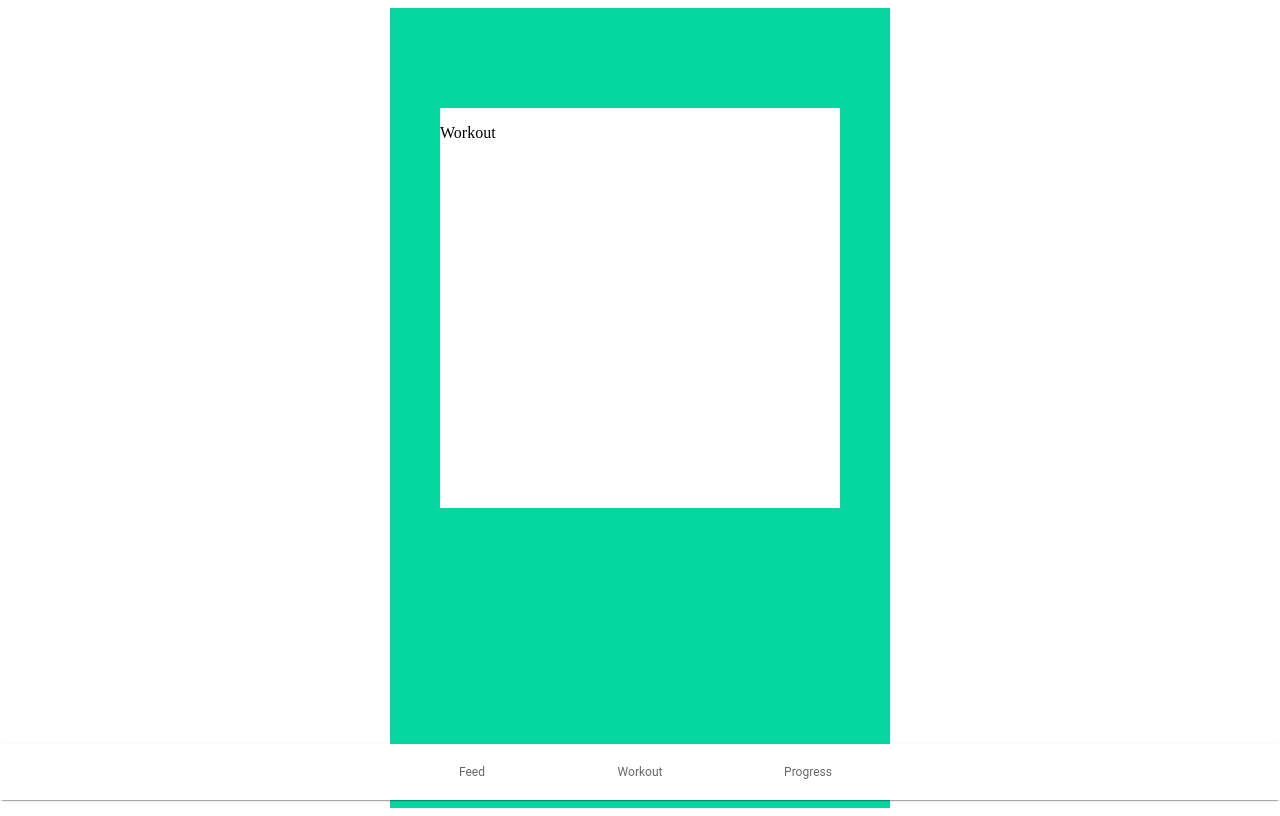
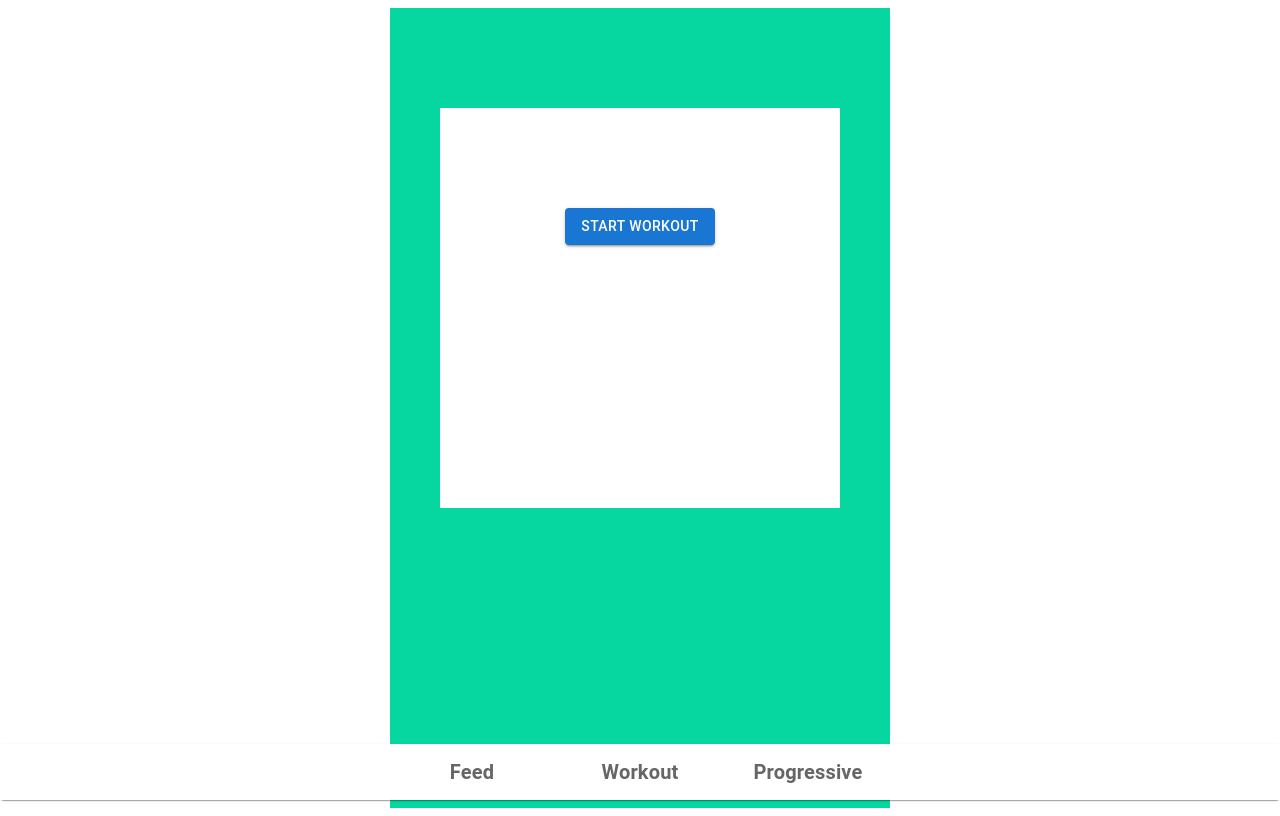
Before and after one commit to harann4u/Progressive_OverLoad, a React (Vite) app in the folder FrontEnd/: page /Workout in a window 1280 px wide. Built offline with nearby package versions, Linux system fonts and the light colour scheme.

Commit message:
Full screen dailog box

```diff
--- a/FrontEnd/src/DashBoard.tsx
+++ b/FrontEnd/src/DashBoard.tsx
@@ -1,14 +1,10 @@
 
-import {Box , BottomNavigation,BottomNavigationAction,Paper } from '@mui/material';
+import {Box , BottomNavigation,BottomNavigationAction,Paper, Typography } from '@mui/material';
 import {Link} from "react-router-dom"
 import {BrowserRouter as Router, Routes, Route } from "react-router-dom"
 import Feed from './Feed';
 import Progressive from './Progressive';
 import Workout from './Workout';
-
-
-
-
 
 const DashBoard = () => {
 
@@ -26,9 +22,9 @@ const DashBoard = () => {
                         <BottomNavigation
                         showLabels
                         >
-                            <BottomNavigationAction label="Feed" component = {Link}  to="/Feed" />
-                            <BottomNavigationAction label="Workout" component = {Link}  to="/Workout"/>
-                            <BottomNavigationAction label="Progress" component = {Link}  to="/Progressive" />
+                            <BottomNavigationAction label={ <Typography variant='h6' fontWeight="bold"> Feed </Typography>} component = {Link}  to="/Feed"  />
+                            <BottomNavigationAction label={ <Typography variant='h6' fontWeight="bold"> Workout </Typography>} component = {Link}  to="/Workout"/>
+                            <BottomNavigationAction label={ <Typography variant='h6' fontWeight="bold"> Progressive </Typography>} component = {Link}  to="/Progressive" />
                         </BottomNavigation>
                     </Paper>
             </Box>
--- a/FrontEnd/src/Feed.tsx
+++ b/FrontEnd/src/Feed.tsx
@@ -1,10 +1,12 @@
 import React from 'react'
+import {Box , Typography } from '@mui/material';
+import { blue } from '@mui/material/colors';
 
 const Feed = () => {
   return (
-    <div>
-      <p>Feeed</p>
-    </div>
+    <div style ={{display:'flex',alignItems:'center',justifyContent:'center',marginTop:'100px',}}>
+    <Typography variant='h6' fontWeight="bold"> Feed tab</Typography>
+  </div>
   )
 }
 
--- /dev/null
+++ b/FrontEnd/src/ListWorkout.tsx
@@ -0,0 +1,11 @@
+import React from 'react'
+
+const ListWorkout = () => {
+  return (
+    <div>
+      <h1>List Workouts</h1>
+    </div>
+  )
+}
+
+export default ListWorkout
--- a/FrontEnd/src/Progressive.tsx
+++ b/FrontEnd/src/Progressive.tsx
@@ -1,11 +1,10 @@
+import { Box, Typography } from '@mui/material'
 import React from 'react'
 
 const ProgressiVe = () => {
   return (
-    <div>
-       <p>
-        Progressive
-       </p>
+    <div style ={{display:'flex',alignItems:'center',justifyContent:'center',marginTop:'100px'}}>
+      <Typography variant='h6' fontWeight="bold"> Progressive tab</Typography>
     </div>
   )
 }
--- a/FrontEnd/src/Workout.tsx
+++ b/FrontEnd/src/Workout.tsx
@@ -1,9 +1,43 @@
-import React from 'react'
+import React, { useState } from 'react'
+import {Box, Button,Dialog,Slide,DialogContent} from '@mui/material'
+import { TransitionProps } from '@mui/material/transitions';
+import ListWorkout from './ListWorkout';
+
+const Transition = React.forwardRef(function Transition(
+  props: TransitionProps & {
+    children: React.ReactElement;
+  },
+  ref: React.Ref<unknown>,
+) {
+  return <Slide direction="up" ref={ref} {...props} />;
+});
 
 const Workout = () => {
+  const [open,setOpen] = useState(false)
+  const handleclickOpen = ()=>{
+     setOpen(true)
+  }
+  const handleClose = ()=>{
+    setOpen(false)
+ }
   return (
-    <div>
-       <p>Workout</p>
+  <div style ={{display:'flex',alignItems:'center',justifyContent:'center',marginTop:'100px'}}>
+      <Button variant="contained" onClick={handleclickOpen} >Start WorkOut</Button>
+       <Dialog
+        fullScreen
+        open={open}
+        onClose={handleClose}
+        TransitionComponent={Transition}
+        fullWidth
+        maxWidth = "lg"
+        sx = {{width:"200px",height:"200px",margin:"auto",minHeight:"100vh",minWidth :"500px"}}
+        PaperProps={{style:{margin:0}}}
+      >
+         <DialogContent style={{  position: 'absolute', top: 0, left: 0, }}>
+           <ListWorkout/>
+        </DialogContent>
+
+        </Dialog>
     </div>
   )
 }
```
